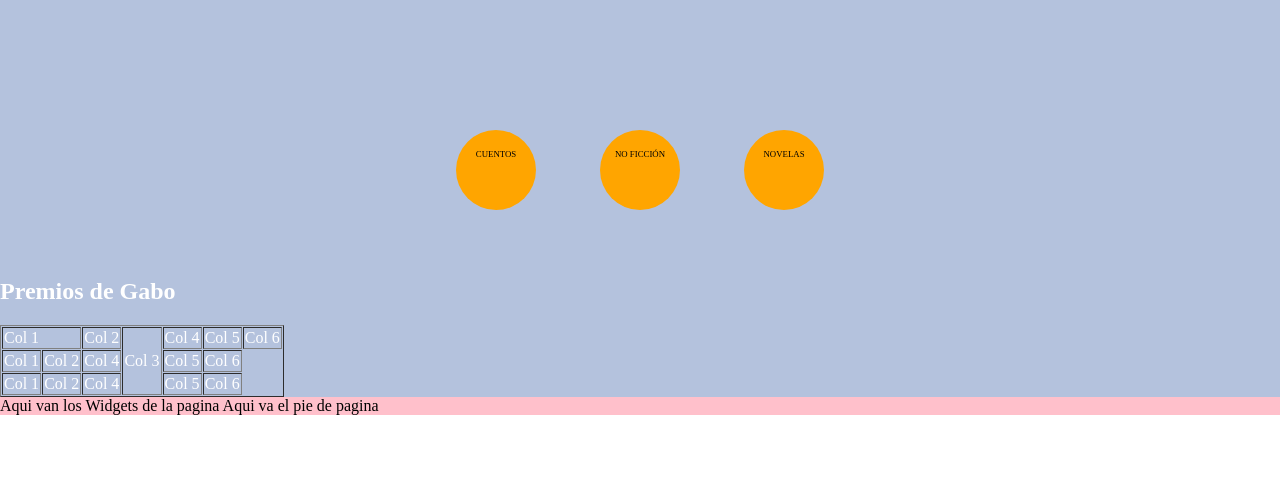
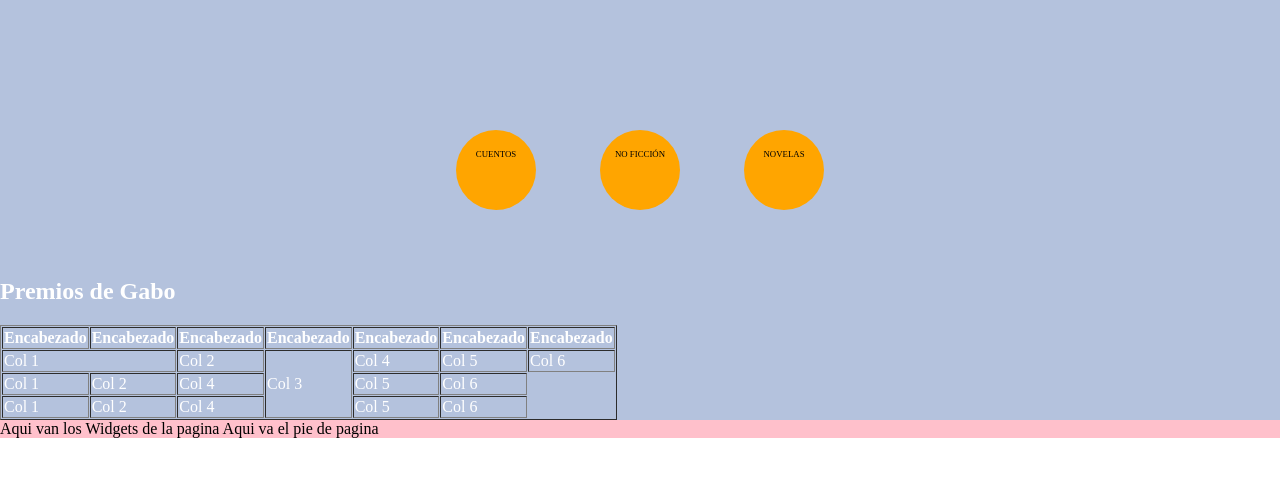
Before and after one commit to cxtalin2/web-gabo, a plain HTML site: page index.html in a window 1280 px wide. Shown: the part 323-800 px from the top of the page. Drawn offline with Linux system fonts and the light colour scheme.

Commit message:
index.html: thead, tbody. Etiquetas para encabezados y cuerpo de la tabla

```diff
--- a/index.html
+++ b/index.html
@@ -40,6 +40,18 @@
         <h2 class="premios-title">Premios de Gabo</h2>
 
         <table border="1" cellspacing="1" cellpadding="1">
+            <thead>
+                <tr>
+                    <th>Encabezado</th>
+                    <th>Encabezado</th>
+                    <th>Encabezado</th>
+                    <th>Encabezado</th>
+                    <th>Encabezado</th>
+                    <th>Encabezado</th>
+                    <th>Encabezado</th>
+
+                </tr>
+            </thead>
             <tr>
                 <td colspan="2">Col 1</td>
                 <td>Col 2</td>
```
